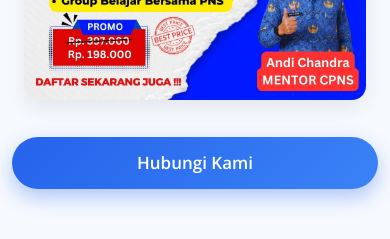
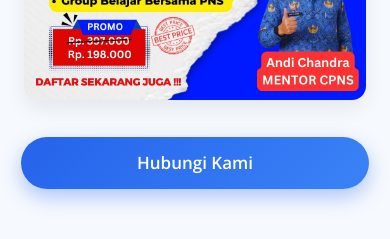
Before and after one commit to fardanjamhal/landing-page-mentorcpns, a plain HTML site: page index.html in a window 390 px wide. Shown: the part 5380-5619 px from the top of the page. Drawn offline with nearby package versions, Linux system fonts and the light colour scheme.

Commit message:
perbaharui3

```diff
--- a/index.html
+++ b/index.html
@@ -904,7 +904,7 @@
     /* Mobile friendly */
     @media (max-width: 768px) {
       .cta-modern {
-        width: 100%;
+        width: 95%;
         text-align: center;
         font-size: 17px;
         padding: 13px 0;
@@ -936,7 +936,7 @@
 
           <!-- CTA HERE -->
         <div class="cta-center">
-          <a href="https://wa.me/6285156585239" target="_blank" class="cta-modern">
+          <a href="https://api.whatsapp.com/send?phone=6285156585239&text=Mentor%20CPNS%0A&l=id" target="_blank" class="cta-modern">
             Hubungi Kami
           </a>
         </div>
```
